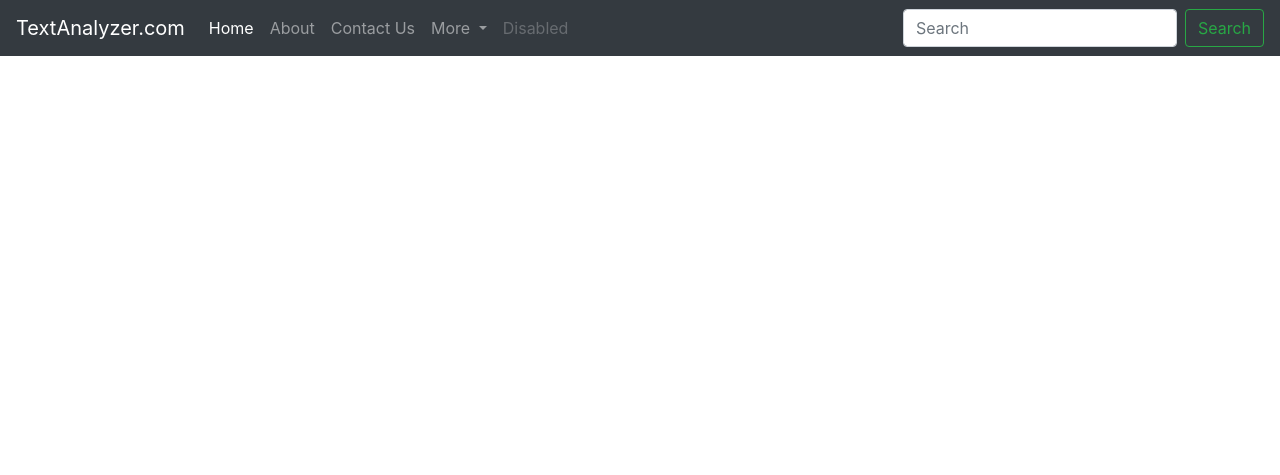
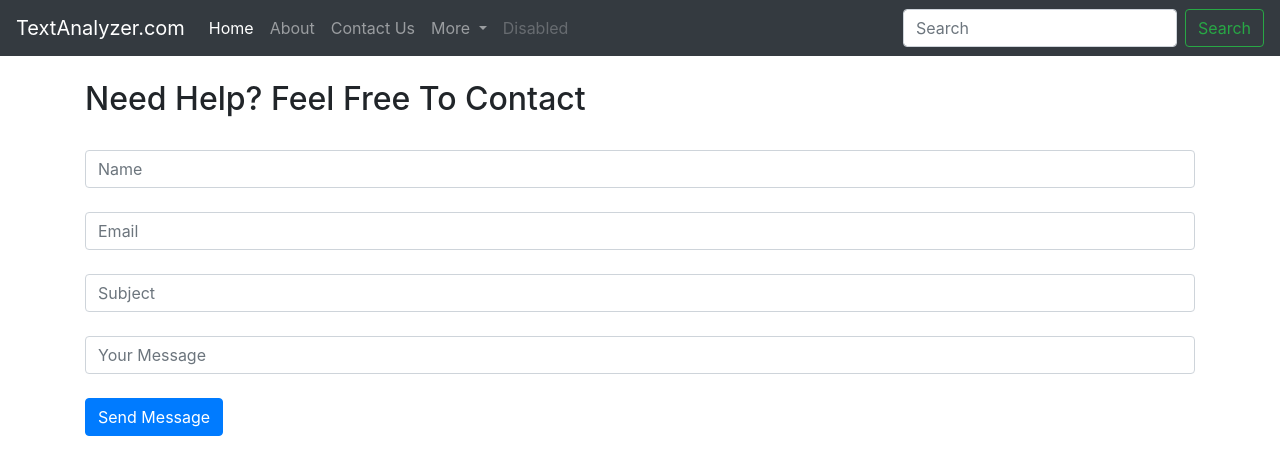
Before and after one commit to kpkrishan/Introduction_To_Django, a Django app: page /Contact_Us in a window 1280 px wide. Shown: the top 475 px of the page. Run offline with Django 3.2, Linux system fonts and the light colour scheme; some libraries are stand-ins or nearby versions.

Commit message:
Create contact us form

```diff
--- a/Textutils/templates/contact.html
+++ b/Textutils/templates/contact.html
@@ -43,6 +43,25 @@
           </form>
 
       </nav>
+      </br>
+
+      <div class='container'>
+        <h2>
+          Need Help? Feel Free To Contact
+        </h2>
+      </br>
+      <form>
+
+        <input class="form-control" type="text" placeholder="Name" style></br>
+        <input class="form-control" type="text" placeholder="Email"></br>
+        <input class="form-control" type="text" placeholder="Subject"></br>
+        <input class="form-control" type="text" placeholder="Your Message"></br>
+
+        <input class="btn btn-primary" type="submit" value="Send Message">
+
+      </form>
+
+      </div>
 
 
 
```
